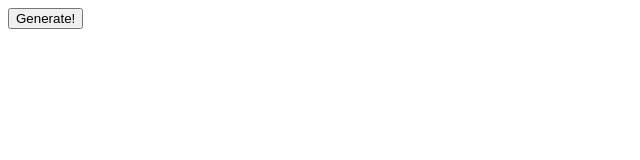
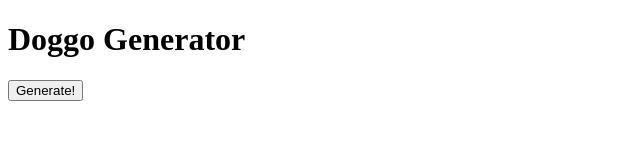
Before and after one commit to elliebrayton/m12-hw12-brayton-ellie, a plain HTML site: page index.html in a window 1280 px wide. Shown: the whole page, without its empty margins (0-640 px from the left). Drawn offline with Linux system fonts and the light colour scheme.

Commit message:
Added h1

```diff
--- a/index.html
+++ b/index.html
@@ -6,6 +6,7 @@
     <title>Homework 12</title>
 </head>
 <body>
+    <h1>Doggo Generator</h1>
     <div class="my-button">
         <button id="radnomizer">Generate!</button>
     </div>
```
